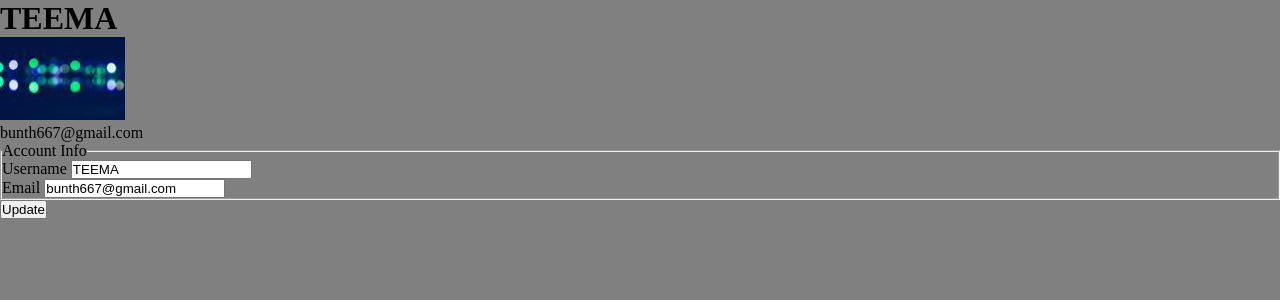
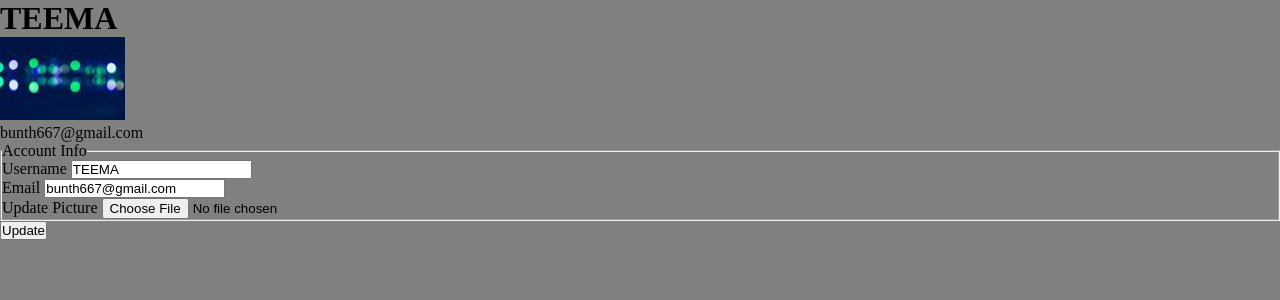
Before and after one commit to teemak/python-projects, a Flask app: page /account in a window 1280 px wide. Shown: the part 18-318 px from the top of the page. Run offline with Flask 2, Linux system fonts and the light colour scheme; a user stored in the database is signed in; parts of the project's set-up code (start-up, migrations or seed data) failed here and were passed over; some libraries are stand-ins or nearby versions.

Commit message:
image upload working

```diff
--- a/flaskblog/flaskblog/forms.py
+++ b/flaskblog/flaskblog/forms.py
@@ -1,4 +1,5 @@
 from flask_wtf import FlaskForm
+from flask_wtf.file import FileField, FileAllowed
 from flask_login import current_user
 from wtforms import StringField, PasswordField, SubmitField, BooleanField
 from wtforms.validators import DataRequired, Length, Email, EqualTo, ValidationError
@@ -39,6 +40,7 @@ class LoginForm(FlaskForm):
 class UpdateAccountForm(FlaskForm):
     username = StringField('Username', validators=[DataRequired(), Length(min=2, max=20)])
     email = StringField( 'Email', validators=[DataRequired(), Email()] )
+    picture = FileField( 'Update Picture', validators=[ FileAllowed( ['jpg','png'] ) ] )
     submit = SubmitField('Update')
 
     def validate_username(self, username):
--- a/flaskblog/flaskblog/routes.py
+++ b/flaskblog/flaskblog/routes.py
@@ -1,3 +1,6 @@
+import os
+import secrets
+from PIL import Image
 from flask import render_template, url_for, flash, redirect, request
 from flaskblog import app, db, bcrypt
 from flaskblog.forms import LoginForm, RegistrationForm, UpdateAccountForm
@@ -76,12 +79,29 @@ def logout():
     logout_user()
     return redirect(url_for('home'))
 
+def save_picture(form_picture):
+    random_hex = secrets.token_hex(8)
+    _, f_ext = os.path.splitext(form_picture.filename)
+    picture_fn = random_hex + f_ext
+    picture_path = os.path.join(app.root_path, 'static', picture_fn)
+
+    output_size = (125, 125)
+    i = Image.open(form_picture)
+    i.thumbnail(output_size)
+    i.save(picture_path)
+
+    return picture_fn
+
 @app.route('/account', methods=['GET', 'POST'])
 @login_required
 def account():
     form = UpdateAccountForm()
 
     if form.validate_on_submit():
+        if form.validate_on_submit():
+            picture_file = save_picture(form.picture.data)
+            current_user.image_file = picture_file
+
         current_user.username = form.username.data
         current_user.email = form.email.data
         db.session.commit()
--- a/flaskblog/flaskblog/templates/account.html
+++ b/flaskblog/flaskblog/templates/account.html
@@ -4,7 +4,7 @@
     <img src="{{ image_file }}">
     <p>{{ current_user.email }}</p>
 
-    <form method="POST" action="">
+    <form method="POST" action="" enctype="multipart/form-data">
         {{ form.hidden_tag() }}
         <fieldset>
             <legend>Account Info</legend>
@@ -27,6 +27,17 @@
                     {% endfor %}
                 {% endif %}
             </div>
+
+            <div>
+                {{ form.picture.label() }}
+                {{ form.picture }}
+                {% if form.picture.errors %}
+                    {% for error in form.picture.errors %}
+                        <p>{{ error }}</p>
+                    {% endfor %}
+                {% endif %}
+            </div>
+
         </fieldset>
         {{ form.submit }}
     </form>
```
Also changed, not shown: flaskblog/flaskblog/site.db, flaskblog/flaskblog/static/22d49c4949c10677.jpg (added), flaskblog/flaskblog/static/bfe9ff8efc6003cd.jpg (added).
